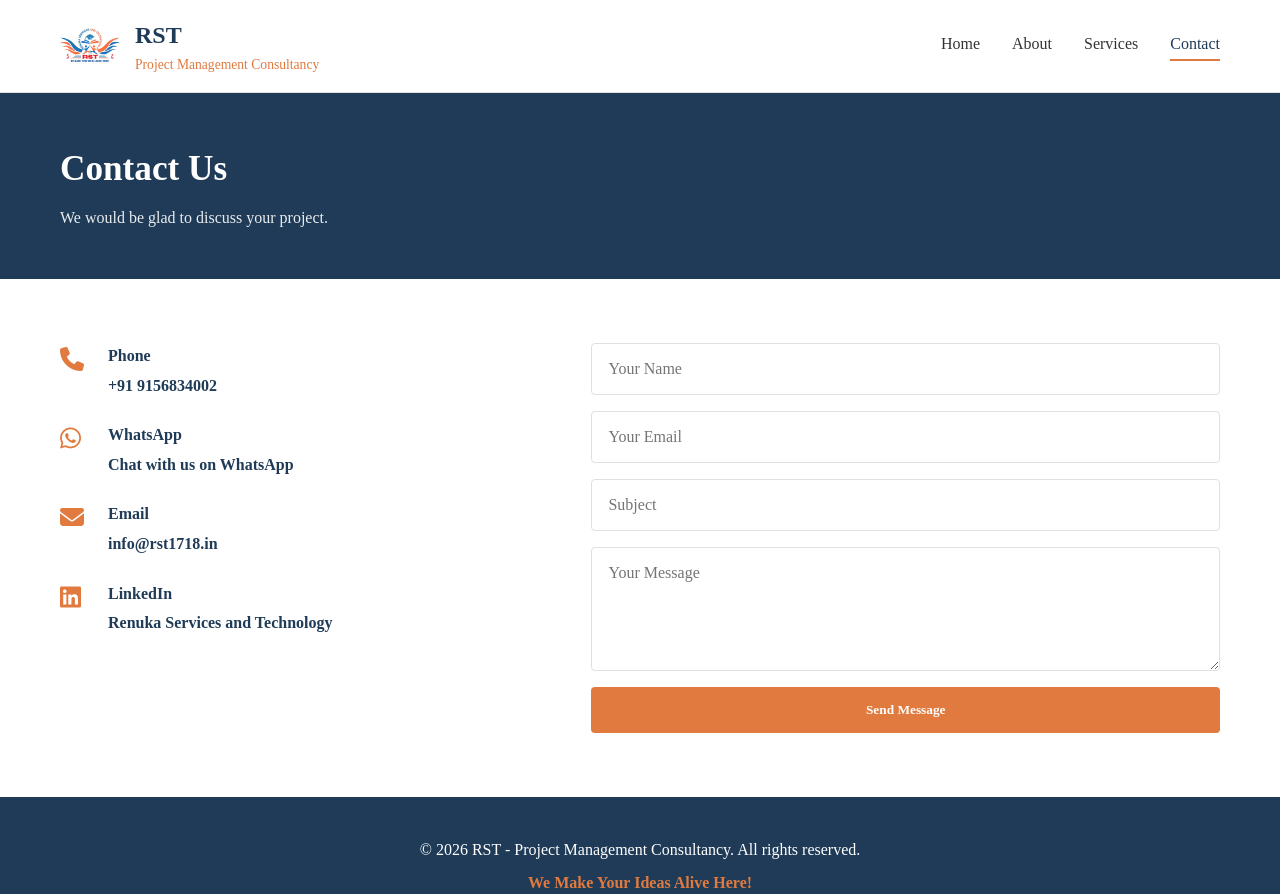
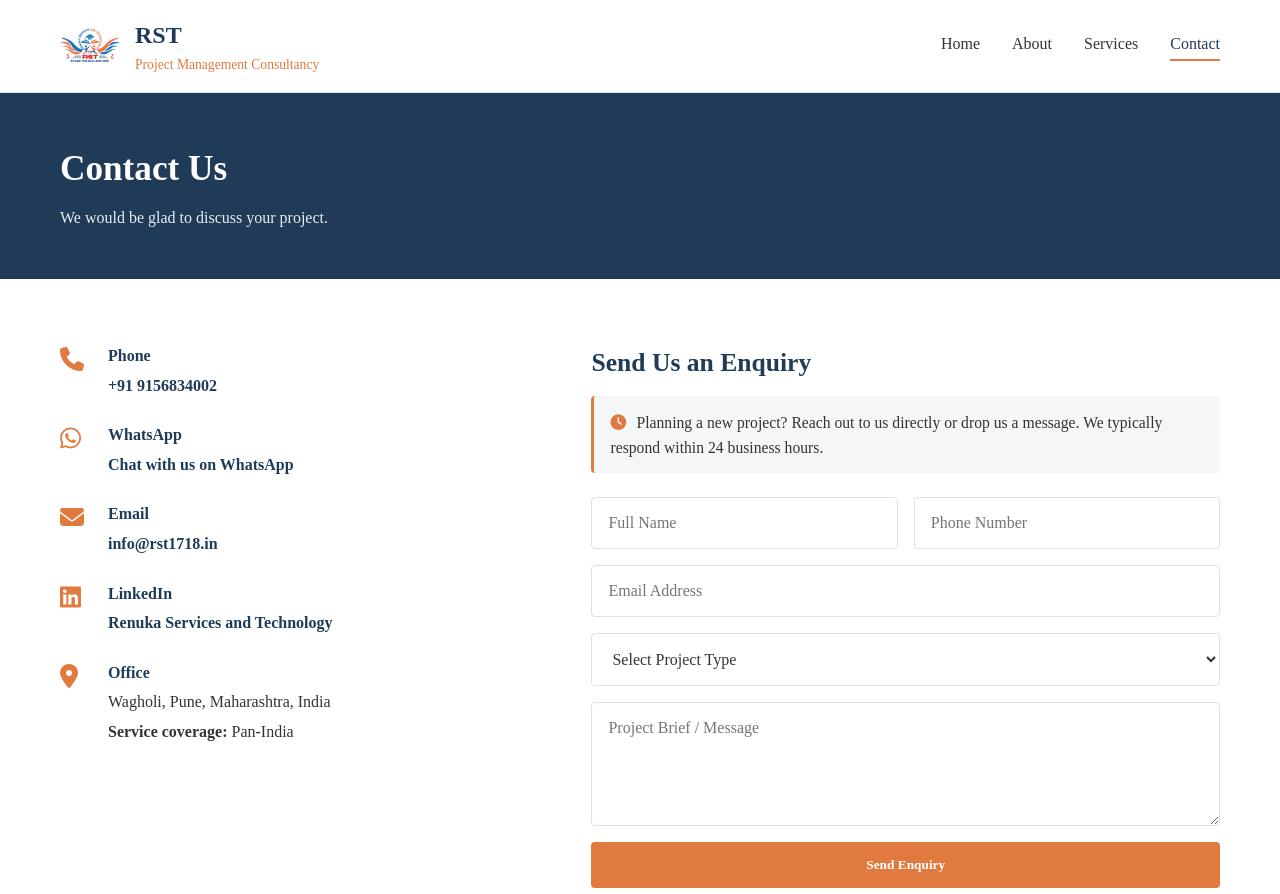
Before and after one commit to yshete4-2208/rst-website, a plain HTML site: page contact.html in a window 1280 px wide. Shown: the top 894 px of the page. Drawn offline with Linux system fonts and the light colour scheme.

Commit message:
Contact: structured enquiry form, Wagholi office and pan-India coverage, response-time note

```diff
--- a/contact.html
+++ b/contact.html
@@ -4,7 +4,7 @@
     <meta charset="UTF-8">
     <meta name="viewport" content="width=device-width, initial-scale=1.0">
     <title>Contact | RST - Project Management Consultancy</title>
-    <meta name="description" content="Contact RST for project management consultancy for EPC projects.">
+    <meta name="description" content="Contact RST for project management consultancy for EPC projects. Office in Wagholi, Pune; services across India.">
     <link rel="icon" type="image/png" href="images/rst-logo.png">
     <link rel="stylesheet" href="css/style.css">
     <link rel="stylesheet" href="https://cdnjs.cloudflare.com/ajax/libs/font-awesome/6.4.0/css/all.min.css">
@@ -70,18 +70,41 @@
                             <p><a href="https://www.linkedin.com/company/renuka-services-and-technology" target="_blank" rel="noopener">Renuka Services and Technology</a></p>
                         </div>
                     </div>
+                    <div class="detail">
+                        <i class="fas fa-location-dot"></i>
+                        <div>
+                            <h3>Office</h3>
+                            <p>Wagholi, Pune, Maharashtra, India</p>
+                            <p class="coverage"><strong>Service coverage:</strong> Pan-India</p>
+                        </div>
+                    </div>
                 </div>
 
-                <form class="contact-form" action="https://formsubmit.co/info@rst1718.in" method="POST">
-                    <input type="hidden" name="_subject" value="New enquiry from rst1718.in">
-                    <input type="hidden" name="_template" value="table">
-                    <input type="hidden" name="_captcha" value="true">
-                    <input type="text" name="name" placeholder="Your Name" required>
-                    <input type="email" name="email" placeholder="Your Email" required>
-                    <input type="text" name="subject" placeholder="Subject" required>
-                    <textarea name="message" placeholder="Your Message" rows="5" required></textarea>
-                    <button type="submit" class="btn btn-primary">Send Message</button>
-                </form>
+                <div>
+                    <h2 class="form-heading">Send Us an Enquiry</h2>
+                    <p class="response-note"><i class="fas fa-clock"></i> Planning a new project? Reach out to us directly or drop us a message. We typically respond within 24 business hours.</p>
+
+                    <form class="contact-form" action="https://formsubmit.co/info@rst1718.in" method="POST">
+                        <input type="hidden" name="_subject" value="New project enquiry from rst1718.in">
+                        <input type="hidden" name="_template" value="table">
+                        <input type="hidden" name="_captcha" value="true">
+
+                        <div class="form-row">
+                            <input type="text" name="full_name" placeholder="Full Name" required>
+                            <input type="text" name="phone" placeholder="Phone Number" required>
+                        </div>
+                        <input type="email" name="email" placeholder="Email Address" required>
+                        <select name="project_type" required>
+                            <option value="" disabled selected>Select Project Type</option>
+                            <option>Manufacturing</option>
+                            <option>Civil Infrastructure</option>
+                            <option>Planning &amp; Control</option>
+                            <option>Other</option>
+                        </select>
+                        <textarea name="project_brief" placeholder="Project Brief / Message" rows="5" required></textarea>
+                        <button type="submit" class="btn btn-primary">Send Enquiry</button>
+                    </form>
+                </div>
             </div>
         </section>
     </main>
--- a/css/style.css
+++ b/css/style.css
@@ -371,6 +371,7 @@ a {
 }
 
 .contact-form input,
+.contact-form select,
 .contact-form textarea {
     padding: 1rem;
     border: 1px solid var(--border);
@@ -751,6 +752,51 @@ footer {
     .page-header h1 { font-size: 1.8rem; }
 }
 
+/* ===== Contact form and notes ===== */
+.form-heading {
+    color: var(--primary);
+    font-size: 1.6rem;
+    margin-bottom: 0.75rem;
+}
+
+.response-note {
+    background: var(--light);
+    border-left: 3px solid var(--secondary);
+    padding: 0.85rem 1rem;
+    border-radius: 4px;
+    margin-bottom: 1.5rem;
+    font-size: 0.98rem;
+}
+
+.response-note i {
+    color: var(--secondary);
+    margin-right: 0.4rem;
+}
+
+.form-row {
+    display: grid;
+    grid-template-columns: 1fr 1fr;
+    gap: 1rem;
+}
+
+.contact-form select {
+    padding: 1rem;
+    border: 1px solid var(--border);
+    border-radius: 4px;
+    font-family: inherit;
+    font-size: 1rem;
+    background: var(--white);
+    color: var(--text);
+}
+
+.coverage {
+    margin-top: 0.25rem;
+}
+
+@media (max-width: 600px) {
+    .form-row { grid-template-columns: 1fr; }
+}
+
 /* ===== Stats, team, process ===== */
 .section-heading.left { text-align: left; }
 
```
